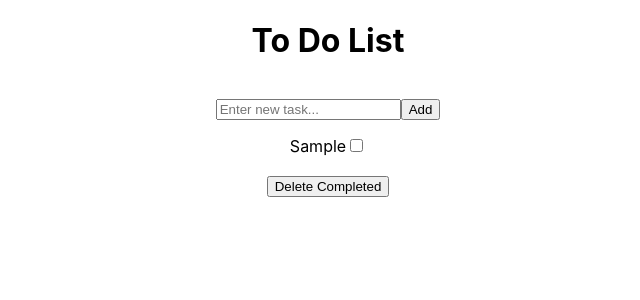
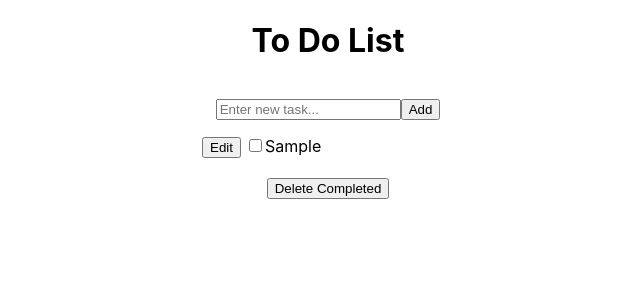
Before and after one commit to Skydodle/todo, a React (Create React App) app in the folder frontend-todo/: page / in a window 1280 px wide. Both pictures are taken after typing "Sample" into the empty fields and a click on the button "Add". Shown: the top 300 px of the page, without its empty margins (312-952 px from the left). Built offline with nearby package versions, Linux system fonts and the light colour scheme.

Commit message:
Added editCLick button to toggle edit state and set currentTask; Added edit form with current task input; Added submit handler to send currentTask to handleUpdate

```diff
--- a/frontend-todo/src/App.jsx
+++ b/frontend-todo/src/App.jsx
@@ -19,6 +19,19 @@ const App = () => {
     localStorage.setItem('toDoList', JSON.stringify(toDoList));
   }, [toDoList]);
 
+  const handleAdd = (input) => {
+    let newList = [...toDoList];
+    newList = [...newList, { id: toDoList.length + 1, task: input, complete: false }];
+    setToDoList(newList);
+  };
+
+  const handleUpdate = (input, id) => {
+    const updateItem = toDoList.map((item) => {
+      return item.id === id ? input : item;
+    });
+    setToDoList(updateItem);
+  };
+
   const handleToggle = (id) => {
     const mapped = toDoList.map((item) => {
       return item.id === Number(id) ? { ...item, complete: !item.complete } : { ...item };
@@ -33,17 +46,16 @@ const App = () => {
     setToDoList(filtered);
   };
 
-  const handleAdd = (input) => {
-    let newList = [...toDoList];
-    newList = [...newList, { id: toDoList.length + 1, task: input, complete: false }];
-    setToDoList(newList);
-  };
-
   return (
     <div className="App">
       <Header />
       <AddToDo handleAdd={handleAdd} />
-      <ToDoList toDoList={toDoList} handleToggle={handleToggle} handleDelete={handleDelete} />
+      <ToDoList
+        toDoList={toDoList}
+        handleToggle={handleToggle}
+        handleDelete={handleDelete}
+        handleUpdate={handleUpdate}
+      />
     </div>
   );
 };
--- a/frontend-todo/src/Components/ToDoItem.jsx
+++ b/frontend-todo/src/Components/ToDoItem.jsx
@@ -1,7 +1,9 @@
 import React, { useState } from 'react';
 
-const ToDoItem = ({ todo, handleToggle }) => {
+const ToDoItem = ({ todo, handleToggle, handleUpdate }) => {
   const [checked, setChecked] = useState(false);
+  const [isEditing, setIsEditing] = useState(false);
+  const [currentTask, setCurrentTask] = useState({});
 
   const handleChecked = () => {
     setChecked(!checked);
@@ -12,13 +14,50 @@ const ToDoItem = ({ todo, handleToggle }) => {
     handleToggle(e.currentTarget.id);
   };
 
+  const handleEditClick = (todo) => {
+    setIsEditing(true);
+    setCurrentTask({ ...todo });
+  };
+
+  const handleEditInput = (e) => {
+    setCurrentTask({ ...currentTask, task: e.currentTarget.value });
+    // console.log(currentTask);
+  };
+
+  const handleEditSubmit = (e) => {
+    e.preventDefault();
+    handleUpdate(currentTask, currentTask.id);
+    setIsEditing(false);
+  };
+
   return (
-    <form className="todo">
-      <label name="todo" value={todo.id} className={checked ? 'strike' : ''}>
-        {todo.task}
-        <input id={todo.id} type="checkbox" onChange={handleClick} className="checkForm" />
-      </label>
-    </form>
+    <>
+      {!isEditing ? (
+        <form className="todo">
+          <label name="todo" value={todo.id} className={checked ? 'strike' : ''}>
+            <button
+              onClick={() => handleEditClick(todo)}
+              style={{ marginLeft: '2px', marginRight: '4px' }}>
+              Edit
+            </button>
+            <input id={todo.id} type="checkbox" onChange={handleClick} className="checkForm" />
+            {todo.task}
+          </label>
+        </form>
+      ) : (
+        <form onSubmit={handleEditSubmit}>
+          <label name="updateTodo">Update todo:</label>
+          <input
+            name="updateTodo"
+            type="text"
+            value={currentTask.task}
+            onChange={handleEditInput}
+            placeholder={currentTask.task}
+          />
+          <button>Submit</button>
+        </form>
+      )}
+    </>
   );
 };
 
--- a/frontend-todo/src/Components/ToDoList.jsx
+++ b/frontend-todo/src/Components/ToDoList.jsx
@@ -1,16 +1,16 @@
 import React from 'react';
 import ToDoItem from './ToDoItem';
 
-const ToDoList = ({ toDoList, handleToggle, handleDelete }) => {
+const ToDoList = ({ toDoList, handleToggle, handleDelete, handleUpdate }) => {
   return (
-    <div>
+    <div className="container">
       {toDoList.map((item) => {
         return (
           <ToDoItem
             todo={item}
             key={item.id}
             handleToggle={handleToggle}
-            handleDelete={handleDelete}
+            handleUpdate={handleUpdate}
           />
         );
       })}
--- a/frontend-todo/src/index.css
+++ b/frontend-todo/src/index.css
@@ -20,7 +20,9 @@ code {
 .todo {
   cursor: pointer;
   display: flex;
-  justify-content: center;
+  align-items: flex-start;
+  margin-left: 40%;
+
 }
 
 .strike {
@@ -30,3 +32,7 @@ code {
 .checkForm {
   cursor: pointer;
 }
+
+.container {
+  justify-content: center;
+}
```
Also changed, not shown: frontend-todo/.eslintrc.json.
